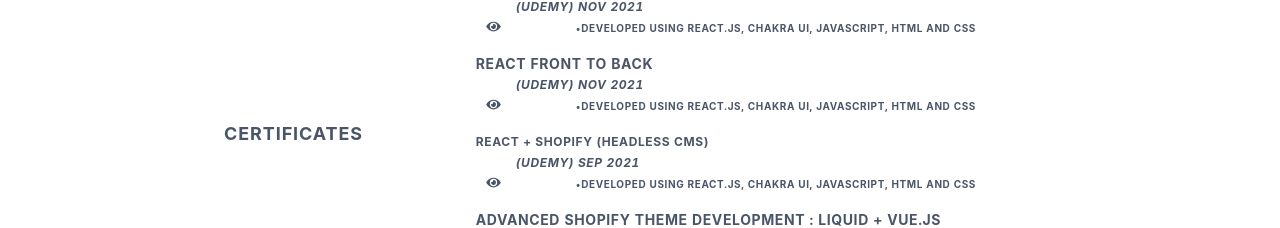
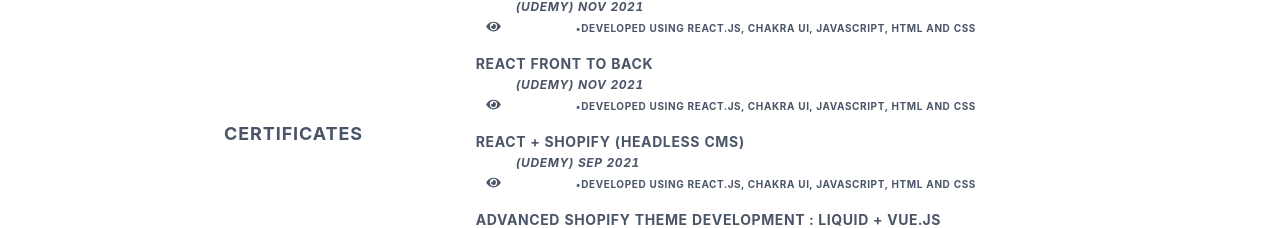
Before and after one commit to tomofficer/portfolio2022, a React (Create React App) app: page / in a window 1280 px wide. Shown: the part 1996-2224 px from the top of the page. Built offline with nearby package versions, Linux system fonts and the light colour scheme.

Commit message:
fixed font size resume section

```diff
--- a/src/components/Resume.js
+++ b/src/components/Resume.js
@@ -741,7 +741,9 @@ const Resume = ({ myWorkRef }) => {
                     •Developed using React.js, Chakra UI, JavaScript, HTML and
                     CSS
                   </p>
-                  <chakra.header>React + Shopify (Headless CMS) </chakra.header>
+                  <chakra.header fontSize={'14px'}>
+                    React + Shopify (Headless CMS){' '}
+                  </chakra.header>
 
                   <p
                     style={{
```
